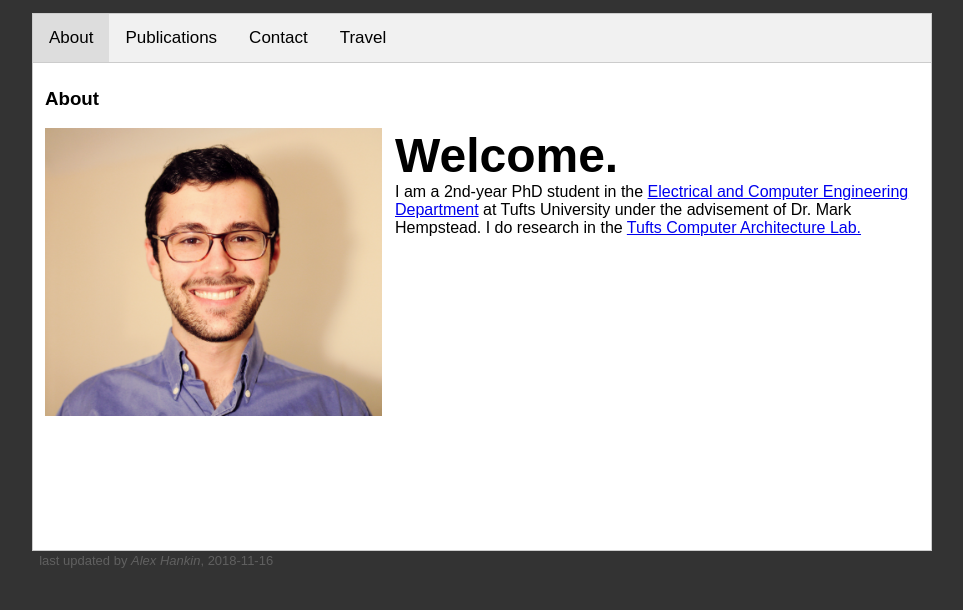
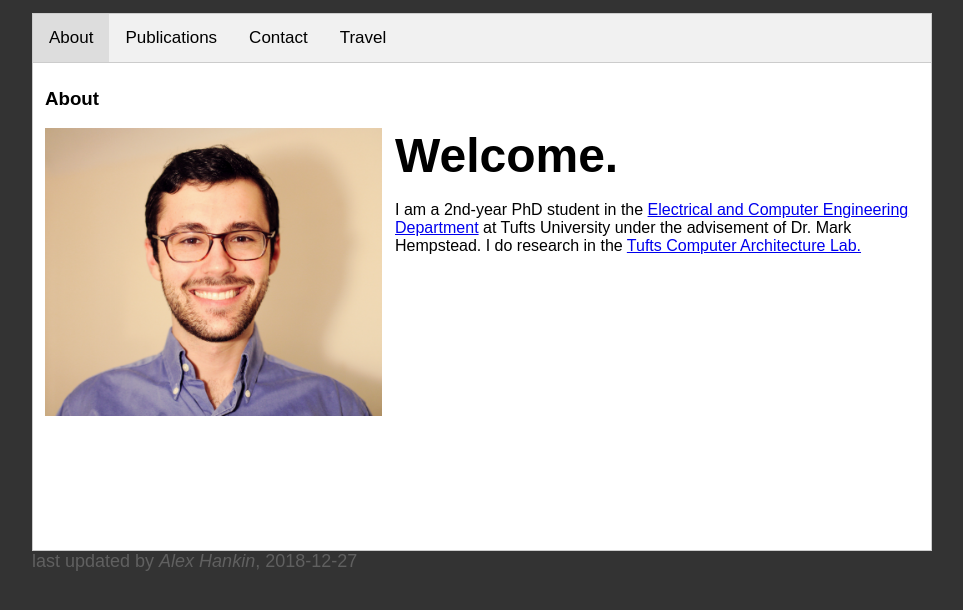
Before and after one commit to hankin0/hankin0.github.io, a Jekyll site: the page built from index.html, in a window 1280 px wide. Shown: the top 610 px of the page, without its empty margins (158-1121 px from the left). Built offline with Jekyll 4.4.1, drawn with Linux system fonts in a browser that asks for light colours.

Commit message:
manicures

```diff
--- a/index.html
+++ b/index.html
@@ -17,7 +17,7 @@
           <h3>About</h3>
  	    <img src="images/Alex_edit_crop_scaled.png" width='337' height='288' align="left">
                     <p class="ex1">
-		    <font size="10"><b>Welcome.</b></font><br>
+		    <font size="10" align='right'><b>Welcome.</b></font><br><br>
 		    I am a 2nd-year PhD student in the <a
             href="https://engineering.tufts.edu/ece/">Electrical and Computer Engineering
             Department</a> at Tufts University under the advisement of Dr. Mark Hempstead. I do
@@ -69,8 +69,8 @@
 </div>
 
 
-<div id="tail" class="tail"><font size="2">&nbsp; last updated by <i>Alex Hankin</i>, <span
-title='2018-11-16T15:13:32+00:00'>2018-11-16</span></font>
+<div id="tail" class="tail"><font size="4" align='center'>last updated by <i>Alex Hankin</i>, <span
+title='2018-12-27T15:21:54+00:00'>2018-12-27</span></font>
 </div>
 
 <script type="text/javascript" src="tabs.js"></script>
```
